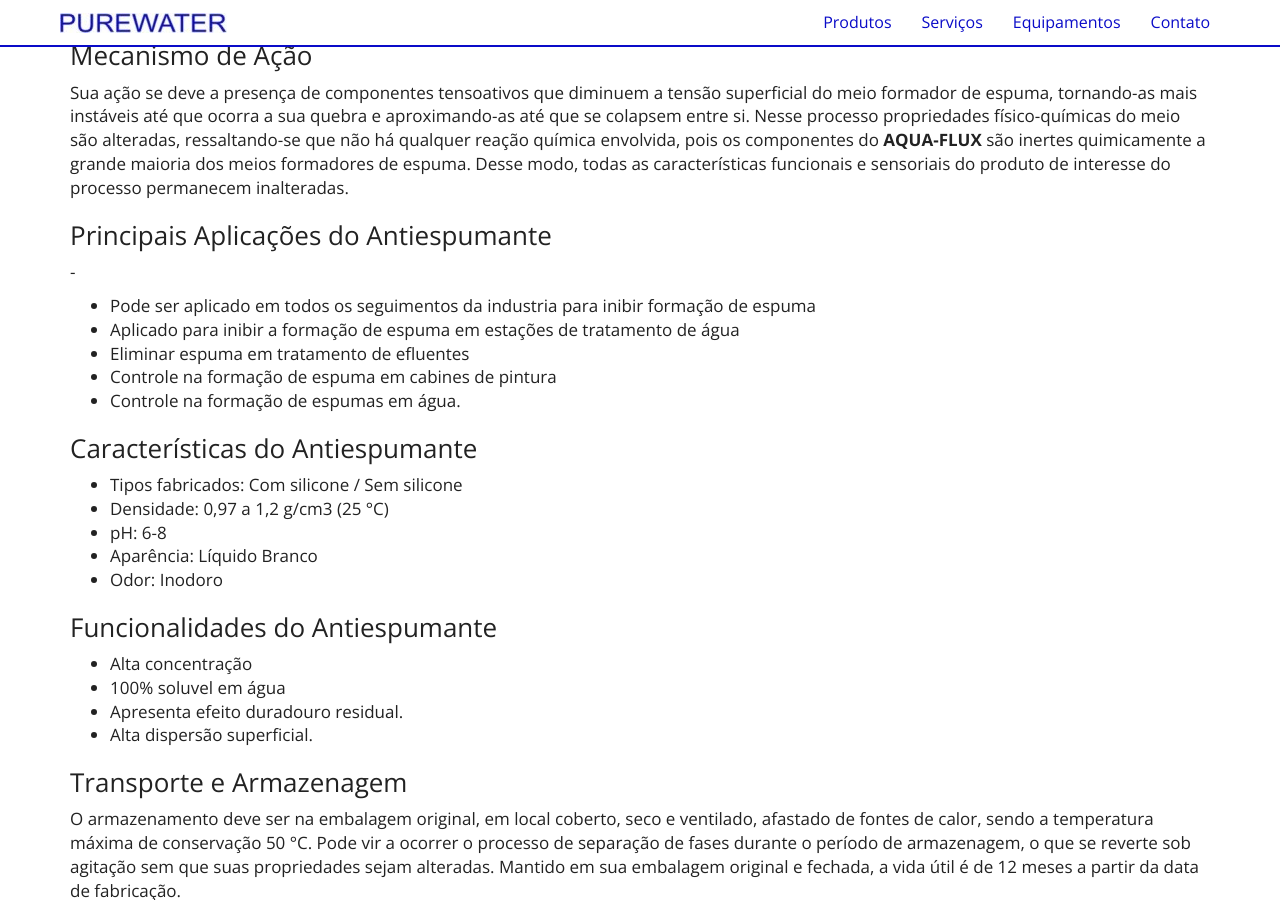
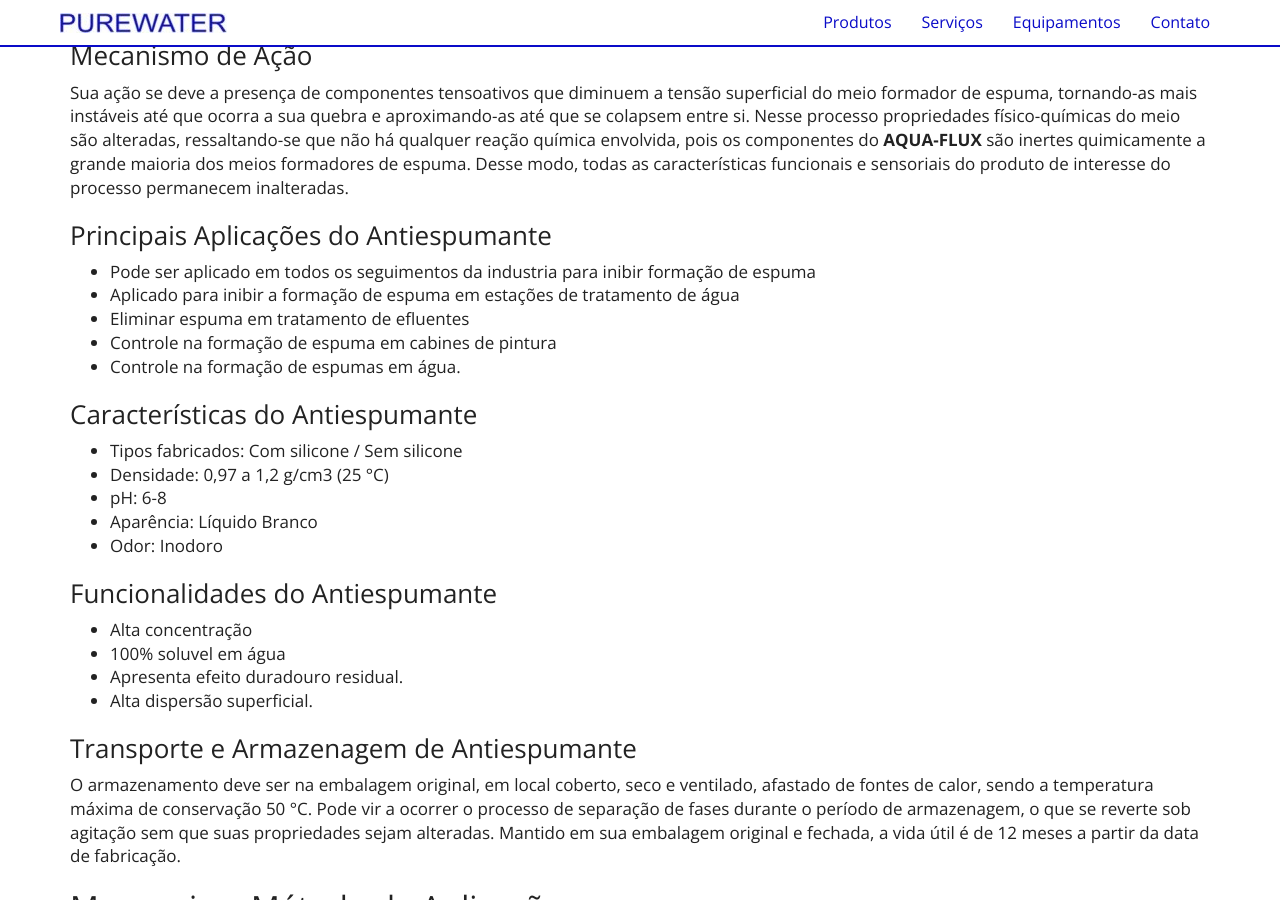
Before and after one commit to purewaterefluentes/purewaterefluentes.github.io, a Jekyll site: the page built from produtos/antiespumante.md, in a window 1280 px wide and 900 px high, scrolled down 576 px. Built offline with Jekyll 4.4.1, drawn with Linux system fonts in a browser that asks for light colours; nearby versions of some CDN libraries; library files that are not in the unit come from our copies.

Commit message:
Update antiespumante.md

```diff
--- a/produtos/antiespumante.md
+++ b/produtos/antiespumante.md
@@ -18,7 +18,7 @@ Nesse processo propriedades  físico-químicas do meio são alteradas, ressaltan
 Desse modo, todas as características funcionais e sensoriais do produto de interesse do processo permanecem inalteradas.
 
 ### Principais Aplicações do Antiespumante
--
+
 - Pode ser aplicado em todos os seguimentos da industria para inibir formação de espuma
 - Aplicado para inibir a formação de espuma em estações de tratamento de água
 - Eliminar espuma em tratamento de efluentes
@@ -40,7 +40,7 @@ Desse modo, todas as características funcionais e sensoriais do produto de inte
 - Apresenta efeito duradouro residual.
 - Alta dispersão superficial.
 
-### Transporte e Armazenagem
+### Transporte e Armazenagem de Antiespumante
 O armazenamento deve ser na embalagem original, em local coberto, seco e ventilado, afastado    de fontes de calor, sendo a temperatura máxima de conservação 50 °C.
 Pode vir a ocorrer o processo de separação de fases durante o período de armazenagem, o que se reverte sob agitação sem que suas propriedades sejam alteradas.
 Mantido em sua embalagem original e fechada, a vida útil é de 12 meses a partir da data de  fabricação.
```
